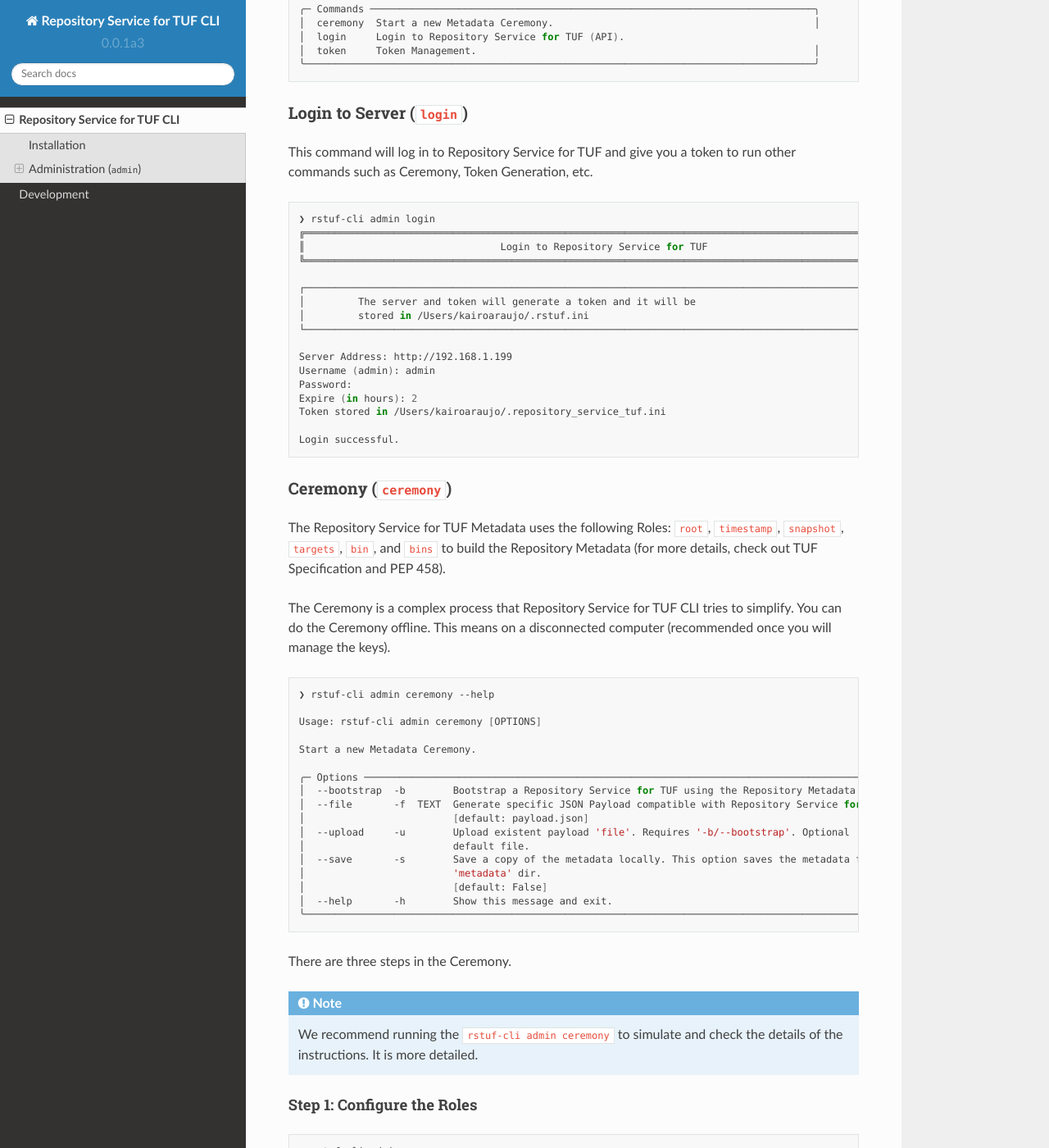
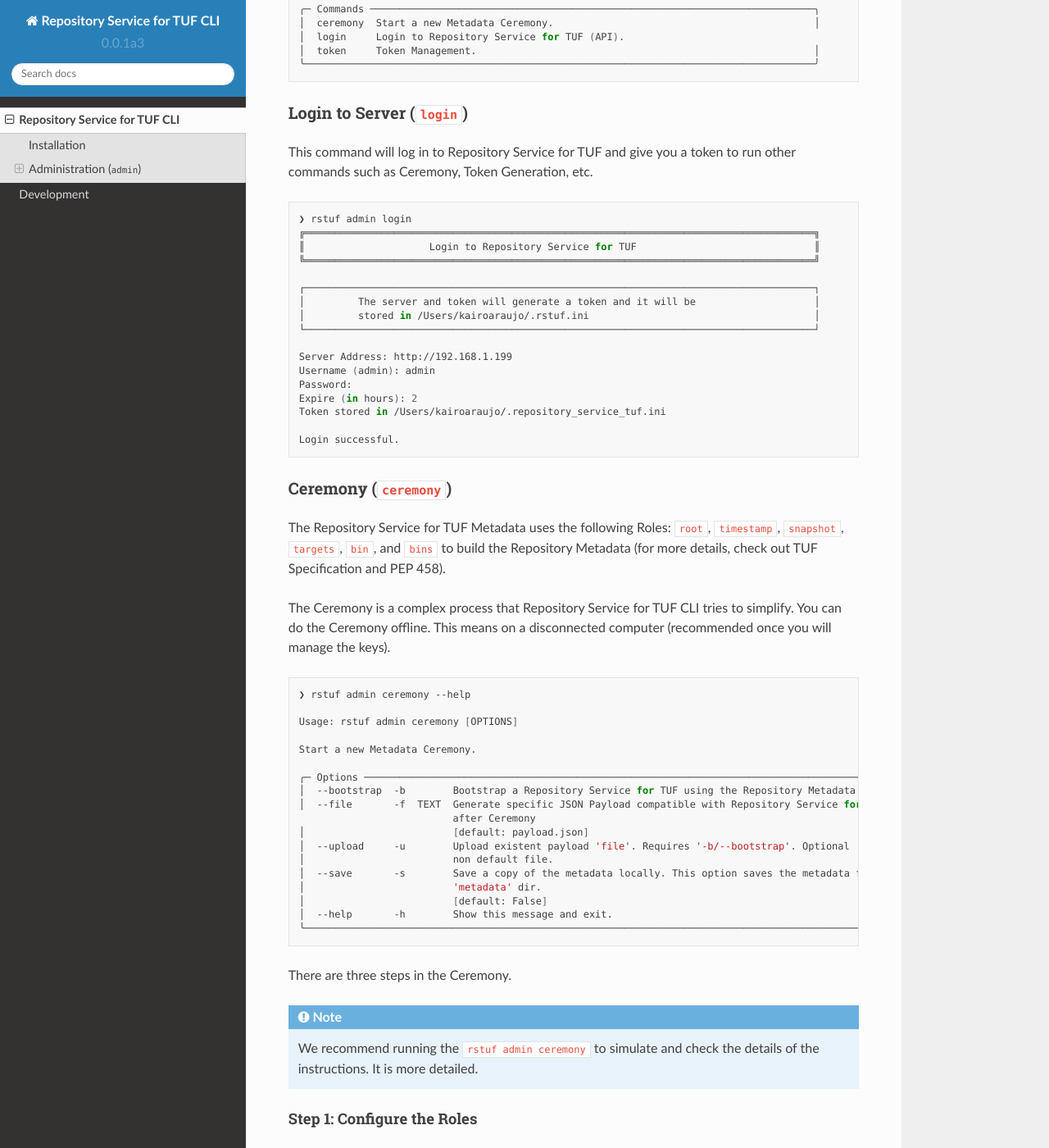
Before and after one commit to repository-service-tuf/repository-service-tuf-cli, a Sphinx documentation site: the page built from docs/source/guide/index.rst, in a window 1280 px wide and 1400 px high, scrolled down 913 px. Shown: the whole window at 82% size. Built offline with Sphinx 7.4.7 and the Read the Docs theme 2.0.0, drawn with Linux system fonts in a browser that asks for light colours; some of the changed text lies outside the part shown.

Commit message:
Fix the documentation for rstuf command
After the `trs-cli` renaming, it becomes `rstuf`.

For the previous project name TUF Repository Service (TRS) the name
`trs` was named `trs-cli` to avoid conflict with Linux `trs` command
for filer replacing stings.

The project's Repository Service for TUF (RSTUF) simplifies to
`rstuf`. The code and tests are correct, but the documentation was
wrong.

Closes: #77

Signed-off-by: Kairo de Araujo <kairo@kairo.eti.br>

```diff
--- a/README.rst
+++ b/README.rst
@@ -94,9 +94,9 @@ Running RSTUF CLI:
 
 .. code:: shell
 
-    $ rstuf-cli
+    $ rstuf
 
-    Usage: rstuf-cli [OPTIONS] COMMAND [ARGS]...
+    Usage: rstuf [OPTIONS] COMMAND [ARGS]...
 
     Repository Service for TUF Command Line Interface (CLI).
 
--- a/docs/source/guide/index.rst
+++ b/docs/source/guide/index.rst
@@ -15,9 +15,9 @@ Using pip:
 
 .. code:: shell
 
-    ❯ rstuf-cli
+    ❯ rstuf
 
-     Usage: rstuf-cli [OPTIONS] COMMAND [ARGS]...
+     Usage: rstuf [OPTIONS] COMMAND [ARGS]...
 
      Repository Service for TUF Command Line Interface (CLI).
 
@@ -36,9 +36,9 @@ It executes administrative commands to the Repository Service for TUF.
 
 .. code:: shell
 
-    ❯ rstuf-cli admin
+    ❯ rstuf admin
 
-    Usage: rstuf-cli admin [OPTIONS] COMMAND [ARGS]...
+    Usage: rstuf admin [OPTIONS] COMMAND [ARGS]...
 
     Administrative Commands
 
@@ -60,15 +60,15 @@ such as Ceremony, Token Generation, etc.
 
 .. code:: shell
 
-    ❯ rstuf-cli admin login
-    ╔══════════════════════════════════════════════════════════════════════════════════════════════════╗
-    ║                                 Login to Repository Service for TUF                                  ║
-    ╚══════════════════════════════════════════════════════════════════════════════════════════════════╝
+    ❯ rstuf admin login
+    ╔══════════════════════════════════════════════════════════════════════════════════════╗
+    ║                     Login to Repository Service for TUF                              ║
+    ╚══════════════════════════════════════════════════════════════════════════════════════╝
 
-    ┌──────────────────────────────────────────────────────────────────────────────────────────────────┐
-    │         The server and token will generate a token and it will be                                │
-    │         stored in /Users/kairoaraujo/.rstuf.ini                                                    │
-    └──────────────────────────────────────────────────────────────────────────────────────────────────┘
+    ┌──────────────────────────────────────────────────────────────────────────────────────┐
+    │         The server and token will generate a token and it will be                    │
+    │         stored in /Users/kairoaraujo/.rstuf.ini                                      │
+    └──────────────────────────────────────────────────────────────────────────────────────┘
 
     Server Address: http://192.168.1.199
     Username (admin): admin
@@ -93,29 +93,30 @@ You can do the Ceremony offline. This means on a disconnected computer
 
 .. code:: shell
 
-    ❯ rstuf-cli admin ceremony --help
+    ❯ rstuf admin ceremony --help
 
-    Usage: rstuf-cli admin ceremony [OPTIONS]
+    Usage: rstuf admin ceremony [OPTIONS]
 
     Start a new Metadata Ceremony.
 
-    ╭─ Options ──────────────────────────────────────────────────────────────────────────────────────────────────────────────╮
-    │  --bootstrap  -b        Bootstrap a Repository Service for TUF using the Repository Metadata after Ceremony                │
-    │  --file       -f  TEXT  Generate specific JSON Payload compatible with Repository Service for TUF bootstrap after Ceremony │
-    │                         [default: payload.json]                                                                        │
-    │  --upload     -u        Upload existent payload 'file'. Requires '-b/--bootstrap'. Optional '-f/--file' to use non     │
-    │                         default file.                                                                                  │
-    │  --save       -s        Save a copy of the metadata locally. This option saves the metadata files (json) in the         │
-    │                         'metadata' dir.                                                                                │
-    │                         [default: False]                                                                               │
-    │  --help       -h        Show this message and exit.                                                                    │
-    ╰────────────────────────────────────────────────────────────────────────────────────────────────────────────────────────╯
+    ╭─ Options ───────────────────────────────────────────────────────────────────────────────────────────────────────╮
+    │  --bootstrap  -b        Bootstrap a Repository Service for TUF using the Repository Metadata after Ceremony     │
+    │  --file       -f  TEXT  Generate specific JSON Payload compatible with Repository Service for TUF bootstrap     │
+                              after Ceremony                                                                          │
+    │                         [default: payload.json]                                                                 │
+    │  --upload     -u        Upload existent payload 'file'. Requires '-b/--bootstrap'. Optional '-f/--file' to use  │
+    │                         non default file.                                                                       │
+    │  --save       -s        Save a copy of the metadata locally. This option saves the metadata files (json) in the │
+    │                         'metadata' dir.                                                                         │
+    │                         [default: False]                                                                        │
+    │  --help       -h        Show this message and exit.                                                             │
+    ╰─────────────────────────────────────────────────────────────────────────────────────────────────────────────────╯
 
 There are three steps in the Ceremony.
 
 .. note::
 
-    We recommend running the ``rstuf-cli admin ceremony`` to simulate and check
+    We recommend running the ``rstuf admin ceremony`` to simulate and check
     the details of the instructions. It is more detailed.
 
 
@@ -124,7 +125,7 @@ Step 1: Configure the Roles
 
 .. code:: shell
 
-    ❯ rstuf-cli admin ceremony
+    ❯ rstuf admin ceremony
 
     (...)
     Do you want start the ceremony? [y/n]: y
@@ -361,7 +362,7 @@ If you did the ceremony in a disconnected computer:
 Using another computer with access to ``repository-service-tuf-api``
 1.  Get the generated ``payload.json`` (or the custom name you chose)
 2.  Install ``repository-service-tuf``
-3.  Run ``rstuf-cli admin ceremony -b [-u filename]``
+3.  Run ``rstuf admin ceremony -b [-u filename]``
 
 Token (``token``)
 -----------------
@@ -370,9 +371,9 @@ Token Management
 
 .. code:: shell
 
-    ❯ rstuf-cli admin token
+    ❯ rstuf admin token
 
-    Usage: rstuf-cli admin token [OPTIONS] COMMAND [ARGS]...
+    Usage: rstuf admin token [OPTIONS] COMMAND [ARGS]...
 
     Token Management.
 
@@ -390,9 +391,9 @@ Generate tokens to use in integrations.
 
 .. code:: shell
 
-    ❯ rstuf-cli admin token generate -h
+    ❯ rstuf admin token generate -h
 
-    Usage: rstuf-cli admin token generate [OPTIONS]
+    Usage: rstuf admin token generate [OPTIONS]
 
     Generate a new token.
 
@@ -408,7 +409,7 @@ Example of usage:
 
 .. code:: shell
 
-    ❯ rstuf-cli admin token generate -s write:targets
+    ❯ rstuf admin token generate -s write:targets
     {
         "access_token": "eyJhbGciOiJIUzI1NiIsInR5cCI6IkpXVCJ9.eyJzdWIiOiJ1c2VyX
         zFfNTNiYTY4MzAwNTk3NGY2NWIxMDQ5NzczMjIiwicGFzc3dvcmQiOiJiJyQyYiQxMiRxT0
@@ -427,9 +428,9 @@ Show token detailed information.
 
 .. code:: shell
 
-    ❯ rstuf-cli admin token inspect -h
+    ❯ rstuf admin token inspect -h
 
-    Usage: rstuf-cli admin token inspect [OPTIONS] TOKEN
+    Usage: rstuf admin token inspect [OPTIONS] TOKEN
 
     Show token information details.
 
@@ -437,7 +438,7 @@ Show token detailed information.
     │  --help  -h    Show this message and exit.                                                                             │
     ╰────────────────────────────────────────────────────────────────────────────────────────────────────────────────────────╯
 
-    ❯ rstuf-cli admin token inspect eyJhbGciOiJIUzI1NiIsInR5cCI6IkpXVCJ9.eyJzdWIiOiJ1...PDwwY
+    ❯ rstuf admin token inspect eyJhbGciOiJIUzI1NiIsInR5cCI6IkpXVCJ9.eyJzdWIiOiJ1...PDwwY
     {
     "data": {
         "scopes": [
```
